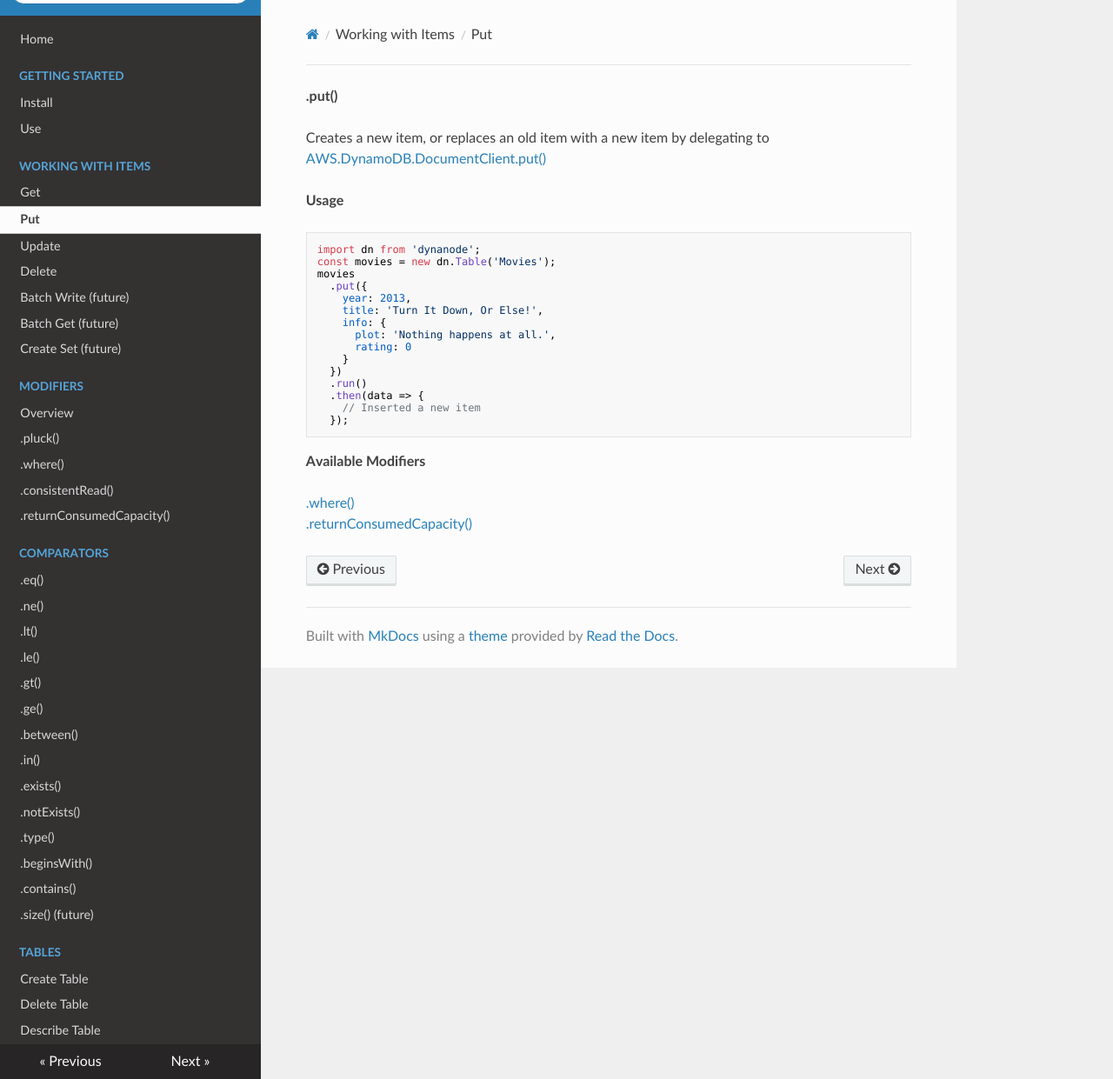
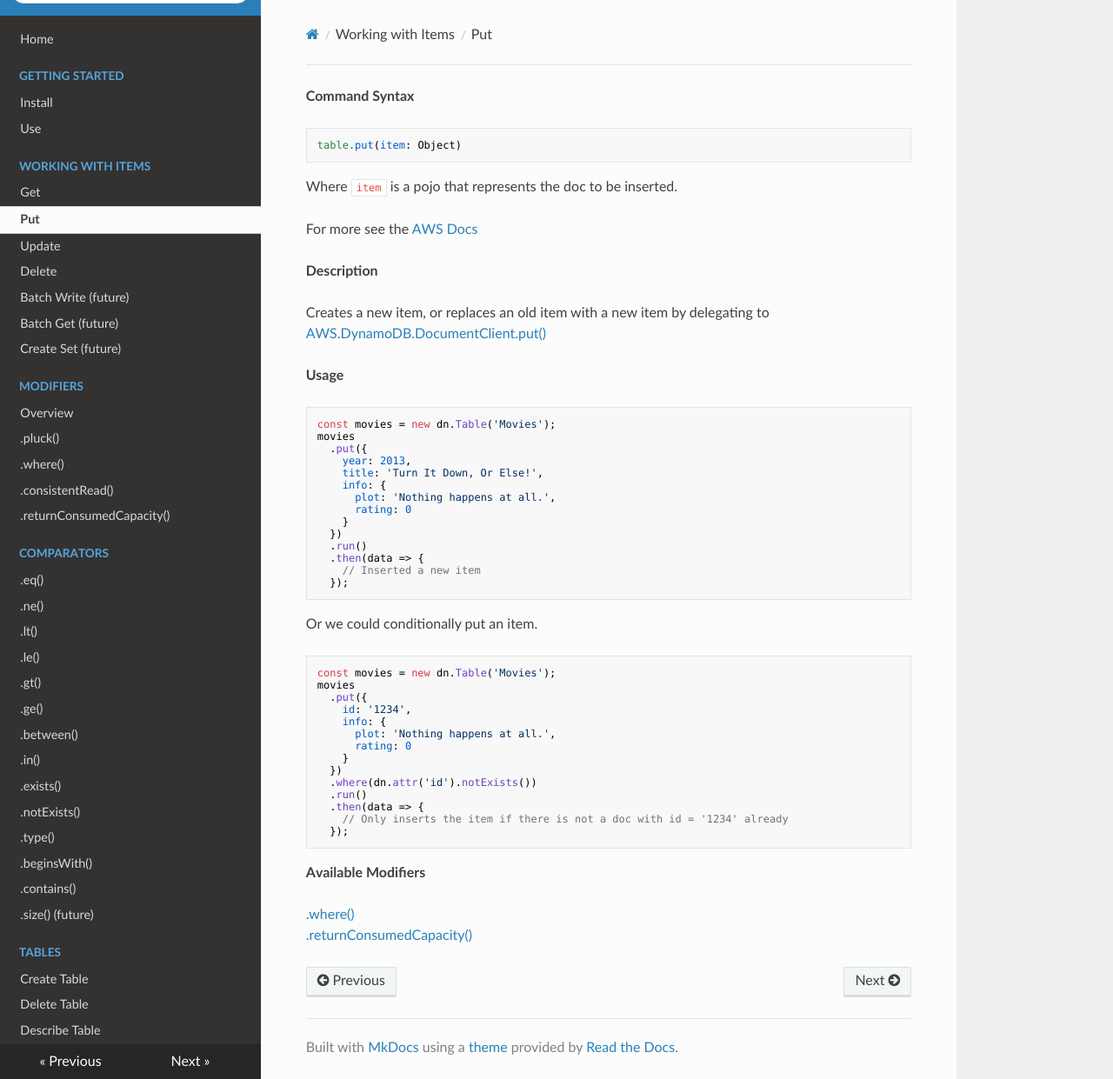
Before and after one commit to trevorhanus/dynaflo, an MkDocs documentation site: the page built from docs/items/putItem.md, in a window 1280 px wide and 1241 px high. Shown: the whole window at 87% size. Built offline with MkDocs 1.6.1, drawn with Linux system fonts in a browser that asks for light colours; nearby versions of some CDN libraries; old or Windows-style settings are respelled for this version of MkDocs.

Commit message:
docs work

````diff
--- a/docs/items/putItem.md
+++ b/docs/items/putItem.md
@@ -1,11 +1,19 @@
-**.put()**
+**Command Syntax**
+```
+table.put(item: Object)
+```
+
+Where `item` is a pojo that represents the doc to be inserted.
+
+For more see the [AWS Docs](http://docs.aws.amazon.com/amazondynamodb/latest/APIReference/API_PutItem.html)
+
+**Description**
 
 Creates a new item, or replaces an old item with a new item by delegating to [AWS.DynamoDB.DocumentClient.put()](http://docs.aws.amazon.com/AWSJavaScriptSDK/latest/AWS/DynamoDB/DocumentClient.html#put-property)
 
 **Usage**
 
 ```javascript
-import dn from 'dynanode';
 const movies = new dn.Table('Movies');
 movies
   .put({
@@ -22,6 +30,25 @@ movies
   });
 ```
 
+Or we could conditionally put an item.
+
+```javascript
+const movies = new dn.Table('Movies');
+movies
+  .put({
+    id: '1234',
+    info: {
+      plot: 'Nothing happens at all.',
+      rating: 0
+    }
+  })
+  .where(dn.attr('id').notExists())
+  .run()
+  .then(data => {
+    // Only inserts the item if there is not a doc with id = '1234' already
+  });
+```
+
 **Available Modifiers**
 
 [.where()](/modifiers/where.md) <br>
````
Also changed, not shown: docs/items/deleteItem.md (+31 -3 lines), docs/items/getItem.md (+8 -5 lines), 9 other files.
